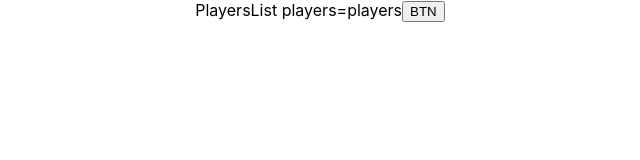
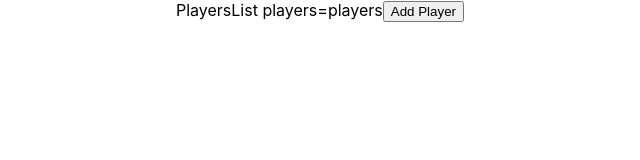
Before and after one commit to theohlc/toxic-players, a React (Create React App) app: page / in a window 1280 px wide. Shown: the top 160 px of the page, without its empty margins (320-960 px from the left). Built offline with nearby package versions, Linux system fonts and the light colour scheme.

Commit message:
changed btn

```diff
--- a/src/containers/PlayersContainer.js
+++ b/src/containers/PlayersContainer.js
@@ -7,7 +7,7 @@ class PlayersContainer extends React.Component {
         return(
             <div>
                 PlayersList players=players
-                <button onClick={this.handleButtonClick}>BTN</button>
+                <button onClick={this.handleButtonClick}>Add Player</button>
             </div>
         )
     }
```
